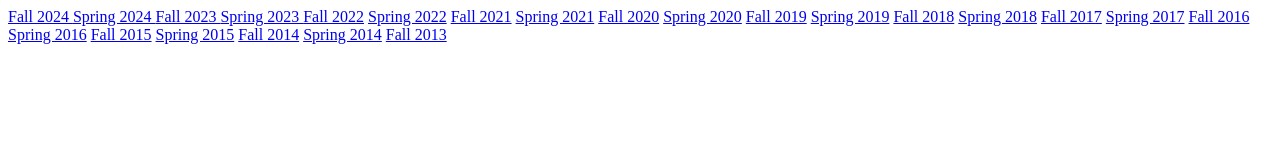
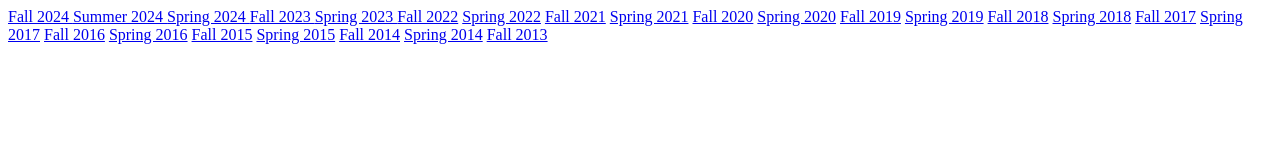
Before and after one commit to CARS-UNL/CARS-UNL.github.io, a plain HTML site: page dropdown-content.html in a window 1280 px wide. Drawn offline with Linux system fonts and the light colour scheme.

Commit message:
Update dropdown-content.html

```diff
--- a/dropdown-content.html
+++ b/dropdown-content.html
@@ -4,6 +4,7 @@
 <body>
   <div class="dropdown-content">
     <a href="current.html"> Fall 2024 </a>
+    <a href="2024Summer.html"> Summer 2024 </a>
     <a href="2024Spring.html"> Spring 2024 </a>
     <a href="2023Fall.html">  Fall 2023 </a>
     <a href="2023Spring.html"> Spring 2023 </a>
```
